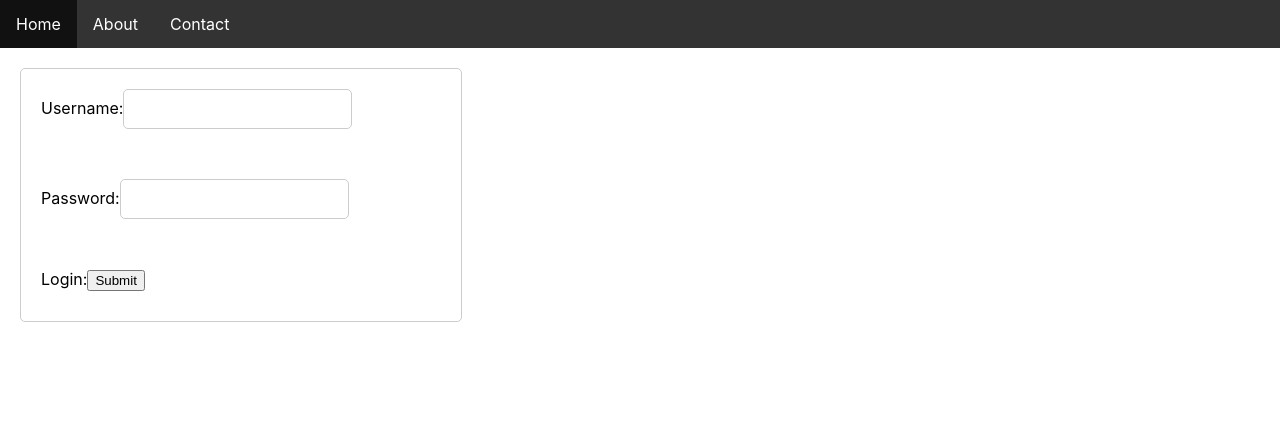
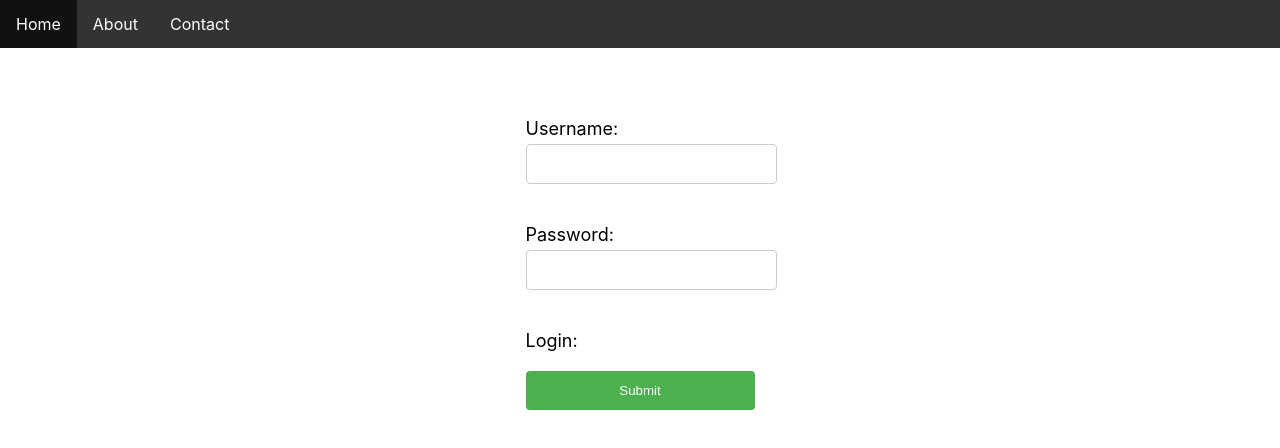
Before and after one commit to Shmulls/GoalFeed-Frontned, a React (Create React App) app: page /login in a window 1280 px wide. Shown: the top 448 px of the page. Built offline with nearby package versions, Linux system fonts and the light colour scheme.

Commit message:
login css update

```diff
--- a/src/Pages/login/login.css
+++ b/src/Pages/login/login.css
@@ -1,37 +1,40 @@
-form {
-  margin: 20px;
-  padding: 20px;
-  border: 1px solid #ccc;
-  border-radius: 5px;
-  max-width: 400px;
+.form {
   display: flex;
   flex-direction: column;
+  justify-content: center;
+  align-items: center;
+  margin-top: 50px;
 }
 
-form label {
-  font-size: 16px;
-  margin-bottom: 10px;
+label {
+  font-size: 18px;
+  margin-top: 20px;
+  display: flex;
+  flex-direction: column;
+  align-items: flex-start;
 }
 
-form input[type="text"],
-form input[type="password"] {
+input[type="text"],
+input[type="password"] {
   padding: 10px;
   font-size: 16px;
-  border-radius: 5px;
   border: 1px solid #ccc;
-  margin-bottom: 20px;
+  border-radius: 4px;
+  margin-top: 5px;
+  width: 100%;
 }
 
-form button[type="submit"] {
+input[type="submit"] {
   background-color: #4caf50;
   color: white;
+  padding: 12px 20px;
   border: none;
-  padding: 10px;
-  font-size: 16px;
-  border-radius: 5px;
+  border-radius: 4px;
   cursor: pointer;
+  margin-top: 20px;
+  width: 100%;
 }
 
-form button[type="submit"]:hover {
-  background-color: #3e8e41;
+input[type="submit"]:hover {
+  background-color: #45a049;
 }
```
